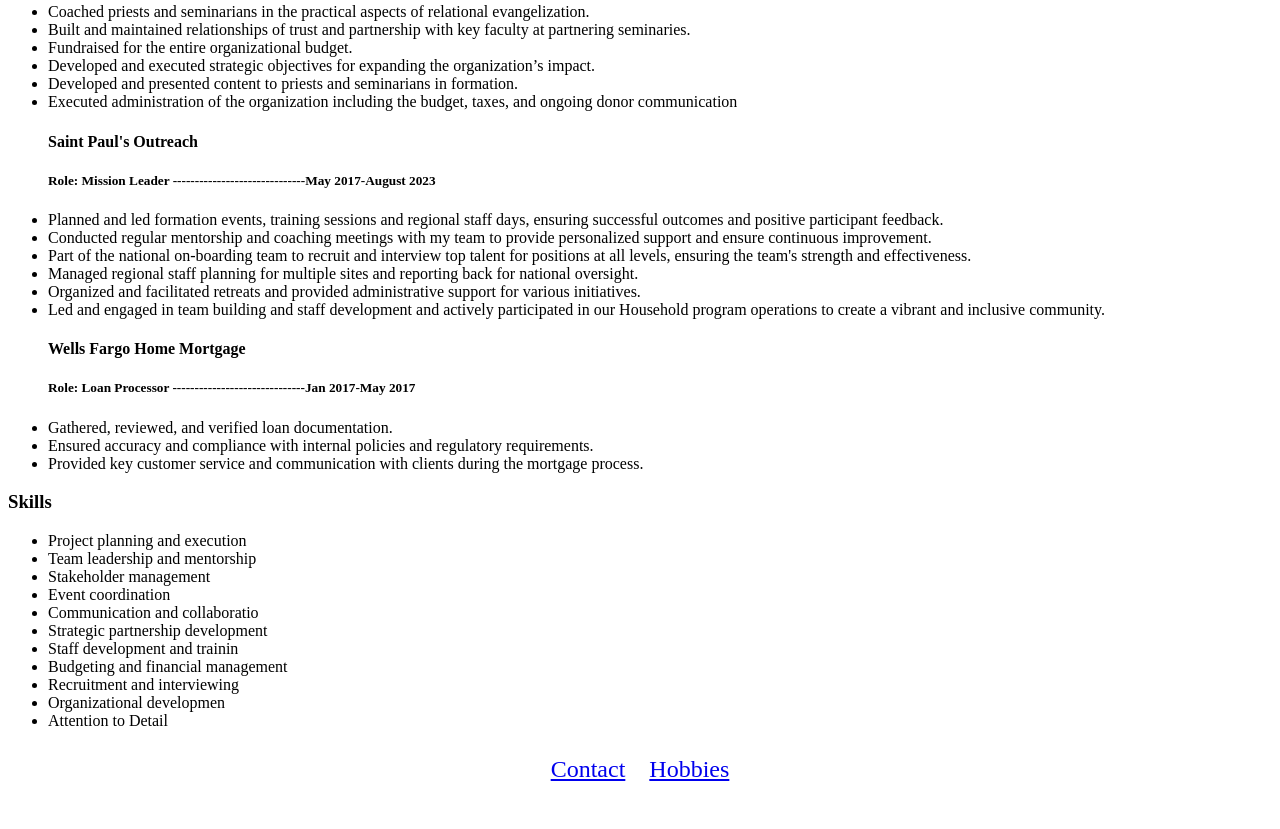
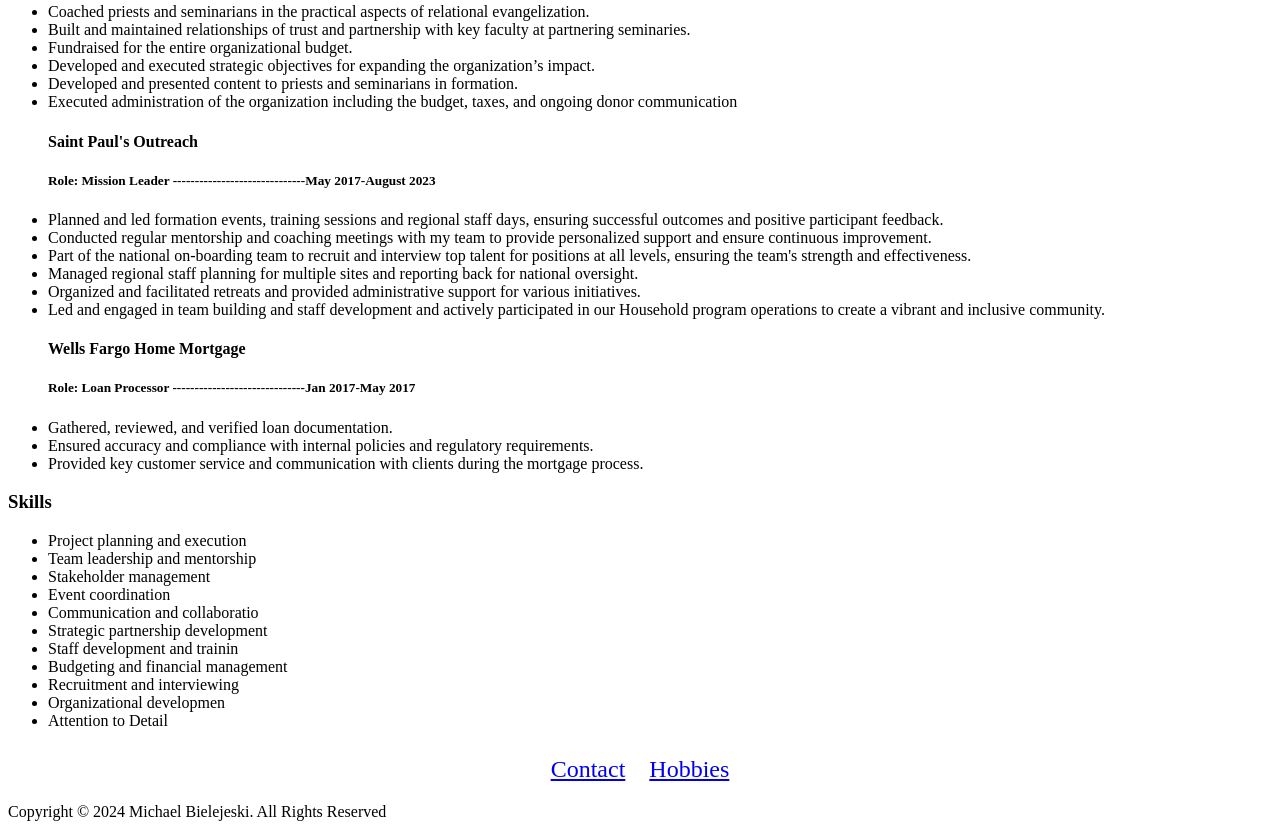
Before and after one commit to mrbielejeski/Resume-Website, a plain HTML site: page index.html in a window 1280 px wide. Shown: the part 719-1548 px from the top of the page. Before the commit the page ends 1522 px from the top, so only its background shows below. Drawn offline with Linux system fonts and the light colour scheme.

Commit message:
Add files via upload

```diff
--- a/index.html
+++ b/index.html
@@ -78,4 +78,5 @@
     <a href="./public/hobbies.html" style="font-size: x-large; margin: 10px;" >Hobbies</a>
     </div>
 </body>
+<footer> Copyright © 2024 Michael Bielejeski. All Rights Reserved</footer>
 </html>
```
